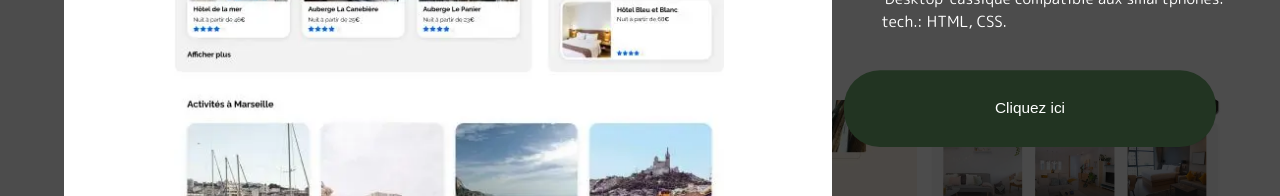
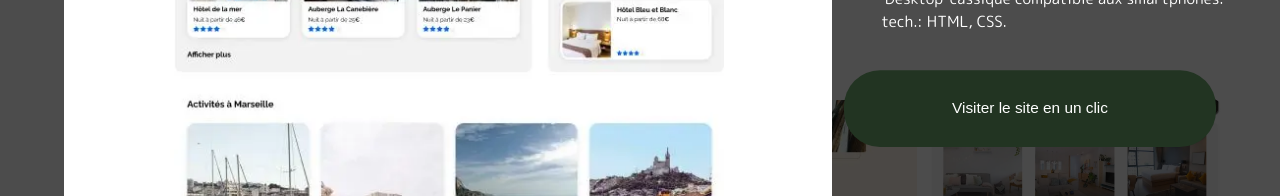
Before and after one commit to RudiDonnot/RudiDonnotPortfolio, a React (Create React App) app: page / in a window 1280 px wide. Both pictures are taken after a click on the element 255 px from the left and 3104 px from the top of the page. Shown: the part 2846-3042 px from the top of the page. Built offline with nearby package versions, Linux system fonts and the light colour scheme.

Commit message:
changement bouton

```diff
--- a/src/components/Card/index.jsx
+++ b/src/components/Card/index.jsx
@@ -71,7 +71,7 @@ function Card({
           <div className="buttontext">
             <p className="card-text">{cardText}</p>
             <button className="buttoncard" onClick={handleButtonClick}>
-              Cliquez ici
+              Visiter le site en un clic
             </button>
           </div>
         )}
```
